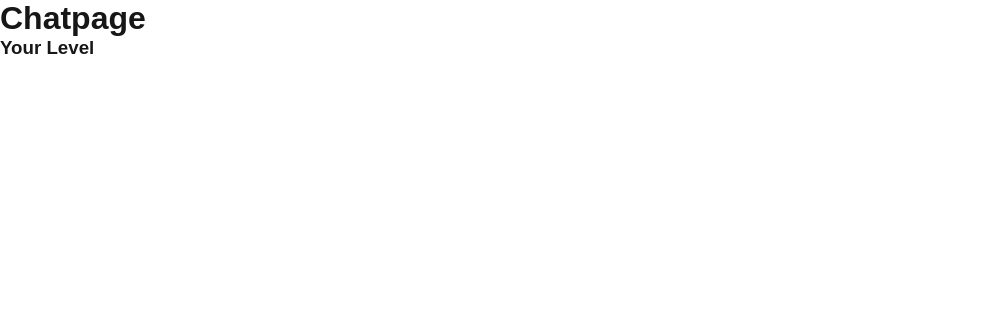
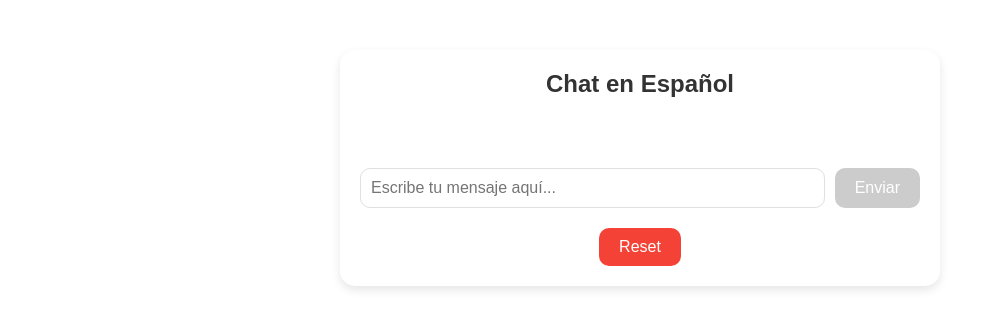
Before and after one commit to Albert-S2/chateame, a Next.js app: page /chatpage in a window 1280 px wide. Shown: the top 328 px of the page, without its empty margins (0-1001 px from the left). Built offline with nearby package versions, Linux system fonts and the light colour scheme.

Commit message:
chatbot added to the page

```diff
--- /dev/null
+++ b/app/api/chat/route.js
@@ -0,0 +1,51 @@
+import OpenAI from "openai";
+
+const openai = new OpenAI({
+  apiKey: process.env.OPENAI_API_KEY,
+});
+
+export async function POST(req) {
+  if (!process.env.OPENAI_API_KEY) {
+    return new Response(
+      JSON.stringify({ error: "OpenAI API key is not configured" }),
+      { status: 500 }
+    );
+  }
+
+  try {
+    const { messages } = await req.json();
+
+    if (!messages || !Array.isArray(messages)) {
+      return new Response(
+        JSON.stringify({ error: "Invalid request: 'messages' must be an array" }),
+        { status: 400 }
+      );
+    }
+
+    // Add a system prompt to guide the AI
+    const systemMessage = {
+      role: "system",
+      content: "You are my colleague who helps me to practice my conversations in Spanish. I am currently on my B2 Spanish Level and I want to improve my Spanish. When answering, first re-write my words in correct Spanish using Spanish letters as well, then answer my question starting with '>>'  in a nice friendly way like a student from Spain. Please use popular language that will enhance my skills with time. But each of your answers shouldn't be longer than 400 letters.",
+    };
+
+    // Ensure the systemMessage is the first message
+    const updatedMessages = [systemMessage, ...messages];
+
+    // Call the OpenAI API with the updated messages
+    const completion = await openai.chat.completions.create({
+      model: "gpt-4o", // Use a valid model name
+      messages: updatedMessages,
+    });
+
+    return new Response(
+      JSON.stringify({ reply: completion.choices[0].message.content }),
+      { status: 200 }
+    );
+  } catch (error) {
+    console.error("OpenAI API Error:", error);
+    return new Response(
+      JSON.stringify({ error: error.message || "Failed to fetch from OpenAI" }),
+      { status: 500 }
+    );
+  }
+}
--- a/app/chatpage/page.js
+++ b/app/chatpage/page.js
@@ -1,11 +1,11 @@
-
+import React from 'react';
+import Chatbot from '../components/chatbot';
 
 export default function ChatPage() {
     return (
       <div>
         <main>
-          <h1>Chatpage</h1>
-          <h3>Your Level</h3>
+          <Chatbot />
         </main>
       </div>
     );
--- /dev/null
+++ b/app/components/chatbot.css
@@ -0,0 +1,118 @@
+/* Container for the chatbot */
+.chatbot-container {
+    max-width: 600px;
+    margin: 50px auto;
+    padding: 20px;
+    font-family: 'Arial', sans-serif;
+    background-color: #ffffff;
+    border-radius: 15px;
+    box-shadow: 0 4px 10px rgba(0, 0, 0, 0.1);
+    display: flex;
+    flex-direction: column;
+    gap: 20px;
+  }
+
+  /* Title of the chatbot */
+  .chatbot-title {
+    text-align: center;
+    font-size: 24px;
+    color: #333333;
+    margin-bottom: 10px;
+    font-weight: bold;
+  }
+
+  /* Messages container */
+  .chatbot-messages {
+    max-height: 400px;
+    overflow-y: auto;
+    padding: 10px;
+    border-radius: 10px;
+    display: flex;
+    flex-direction: column;
+    gap: 10px;
+  }
+
+  /* Individual message styles */
+  .chatbot-message {
+    padding: 10px;
+    border-radius: 10px;
+    font-size: 14px;
+    line-height: 1.5;
+  }
+
+  .chatbot-message-user {
+    background-color: #e0f7fa;
+    align-self: flex-end;
+    color: #00796b;
+  }
+
+  .chatbot-message-assistant {
+    background-color: #fce4ec;
+    align-self: flex-start;
+    color: #ad1457;
+  }
+
+  /* Loading text */
+  .chatbot-loading {
+    text-align: center;
+    font-style: italic;
+    color: #888888;
+  }
+
+  /* Form styles */
+  .chatbot-form {
+    display: flex;
+    gap: 10px;
+  }
+
+  .chatbot-input {
+    flex: 1;
+    padding: 10px;
+    border: 1px solid #e0e0e0;
+    border-radius: 10px;
+    font-size: 16px;
+    outline: none;
+    transition: border-color 0.3s ease;
+  }
+
+  .chatbot-input:focus {
+    border-color: #007bff;
+  }
+
+  /* Submit button */
+  .chatbot-submit-button {
+    padding: 10px 20px;
+    background-color: #007bff;
+    color: #ffffff;
+    border: none;
+    border-radius: 10px;
+    cursor: pointer;
+    font-size: 16px;
+    transition: background-color 0.3s ease;
+  }
+
+  .chatbot-submit-button:disabled {
+    background-color: #cccccc;
+    cursor: not-allowed;
+  }
+
+  .chatbot-submit-button:hover:not(:disabled) {
+    background-color: #0056b3;
+  }
+
+  /* Reset button */
+  .chatbot-reset-button {
+    padding: 10px 20px;
+    background-color: #f44336;
+    color: #ffffff;
+    border: none;
+    border-radius: 10px;
+    cursor: pointer;
+    font-size: 16px;
+    transition: background-color 0.3s ease;
+    align-self: center;
+  }
+
+  .chatbot-reset-button:hover {
+    background-color: #d32f2f;
+  }
--- /dev/null
+++ b/app/components/chatbot.js
@@ -0,0 +1,116 @@
+'use client';
+import { useState, useEffect, useRef } from 'react';
+import './chatbot.css'; // Import your CSS file for styling
+
+export default function Chatbot() {
+  const [input, setInput] = useState("");
+  const [messages, setMessages] = useState([]);
+  const [isLoading, setIsLoading] = useState(false);
+
+  // Reference to the messages container
+  const messagesEndRef = useRef(null);
+
+  // Scroll to the bottom of the messages container
+  useEffect(() => {
+    if (messagesEndRef.current) {
+      messagesEndRef.current.scrollIntoView({ behavior: "smooth" });
+    }
+  }, [messages]);
+
+  function handleChange(event) {
+    setInput(event.target.value);
+  }
+
+  function handleSubmit(event) {
+    event.preventDefault();
+
+    const userMessage = input.trim();
+    if (!userMessage) return;
+
+    const updatedMessages = messages.concat({
+      role: "user",
+      content: userMessage,
+    });
+
+    setInput("");
+    setMessages(updatedMessages);
+    setIsLoading(true);
+
+    fetch("/api/chat", {
+      method: "POST",
+      headers: { "Content-Type": "application/json" },
+      body: JSON.stringify({ messages: updatedMessages }),
+    })
+      .then((res) => {
+        console.log("Response status:", res.status);
+        if (!res.ok) {
+          throw new Error(`Failed to fetch response from the server. Status: ${res.status}`);
+        }
+        return res.json();
+      })
+      .then((data) => {
+        const assistantMessage = {
+          role: "assistant",
+          content: data.reply,
+        };
+
+        setMessages((prevMessages) => prevMessages.concat([assistantMessage]));
+      })
+      .catch((error) => {
+        console.error("Error:", error);
+        setMessages((prevMessages) =>
+          prevMessages.concat({
+            role: "assistant",
+            content: "Lo siento, hubo un problema al procesar tu mensaje.",
+          })
+        );
+      })
+      .finally(() => {
+        setIsLoading(false);
+      });
+  }
+
+  function handleReset() {
+    window.location.reload(); // Reloads the page
+  }
+
+  return (
+    <div className="chatbot-container">
+      <h1 className="chatbot-title">Chat en Español</h1>
+
+      <div className="chatbot-messages">
+        {messages.map((msg, index) => (
+          <div
+            key={index}
+            className={`chatbot-message ${
+              msg.role === "user" ? "chatbot-message-user" : "chatbot-message-assistant"
+            }`}
+          >
+            <strong>{msg.role === "user" ? "Tú" : "Pedro"}:</strong> {msg.content}
+          </div>
+        ))}
+        {/* Invisible div to ensure scrolling to the bottom */}
+        <div ref={messagesEndRef} />
+      </div>
+
+      {isLoading && <p className="chatbot-loading">Procesando...</p>}
+
+      <form onSubmit={handleSubmit} className="chatbot-form">
+        <input
+          type="text"
+          value={input}
+          onChange={handleChange}
+          placeholder="Escribe tu mensaje aquí..."
+          className="chatbot-input"
+        />
+        <button type="submit" disabled={!input.trim()} className="chatbot-submit-button">
+          Enviar
+        </button>
+      </form>
+
+      <button onClick={handleReset} className="chatbot-reset-button">
+        Reset
+      </button>
+    </div>
+  );
+}
```
Also changed, not shown: package.json (+5 -4 lines), 1 other file (tests, documents, lock files or other folders).
